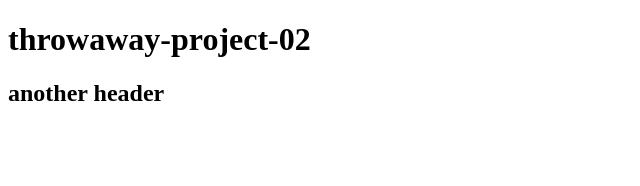
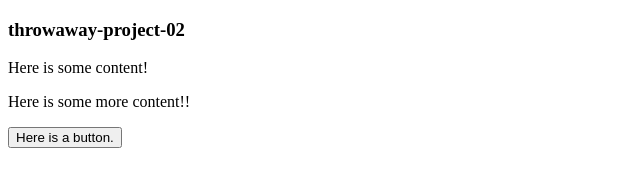
Before and after one commit to heybuddy99/throwaway-project-02, a website: page index.html in a window 1280 px wide. Shown: the whole page, without its empty margins (0-640 px from the left). Drawn offline with Linux system fonts and the light colour scheme.

Commit message:
Add Folders for Styling and Scripts

```diff
--- a/index.html
+++ b/index.html
@@ -1,8 +1,22 @@
 <!DOCTYPE html>
+<html lang="en-us">
+
 <head>
     <title>throwaway-project-02</title>
 </head>
+
 <body>
-    <h1>throwaway-project-02</h1>
-    <h2>another header</h2>
+    <h3>throwaway-project-02</h3>
+    <div>
+        <p id="para1">Here is some content!</p>
+        <p id="para2">Here is some more content!!</p>
+    </div>
+    <div>
+        <form>
+            <button onclick="testFunc1()">Here is a button.</button>
+        </form>
+    </div>
+<script src="scripts/main.js" type="text/javascript"></script>
 </body>
+
+</html>
--- /dev/null
+++ b/scripts/main.js
@@ -0,0 +1,3 @@
+function testFunc1(){
+    alert("Hello World");
+}
```
